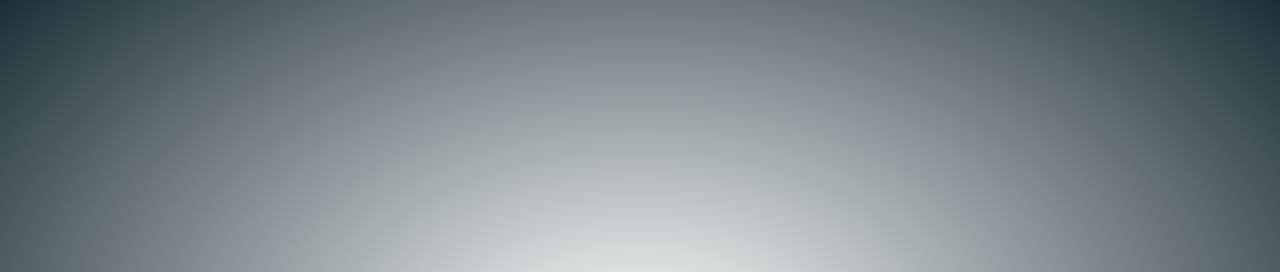
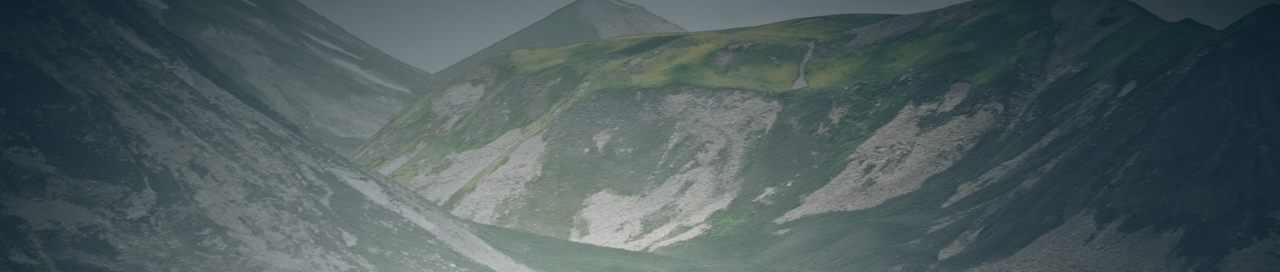
Before and after one commit to Chhotusahu5263/travels, a plain HTML site: page index.html in a window 1280 px wide. Shown: the part 63-335 px from the top of the page. Drawn offline with nearby package versions, Linux system fonts and the light colour scheme.

Commit message:
Update style.css

```diff
--- a/style.css
+++ b/style.css
@@ -121,7 +121,7 @@ body {
     width: 100%;
     height: calc(100% + 1.5rem);
     background-image: radial-gradient(rgba(255, 255, 255, 0), var(--primary-color)),
-        url("assets/header-1.jpg");
+        url("header-1.jpg");
     background-size: cover;
     background-position: center center;
     background-repeat: no-repeat;
```
